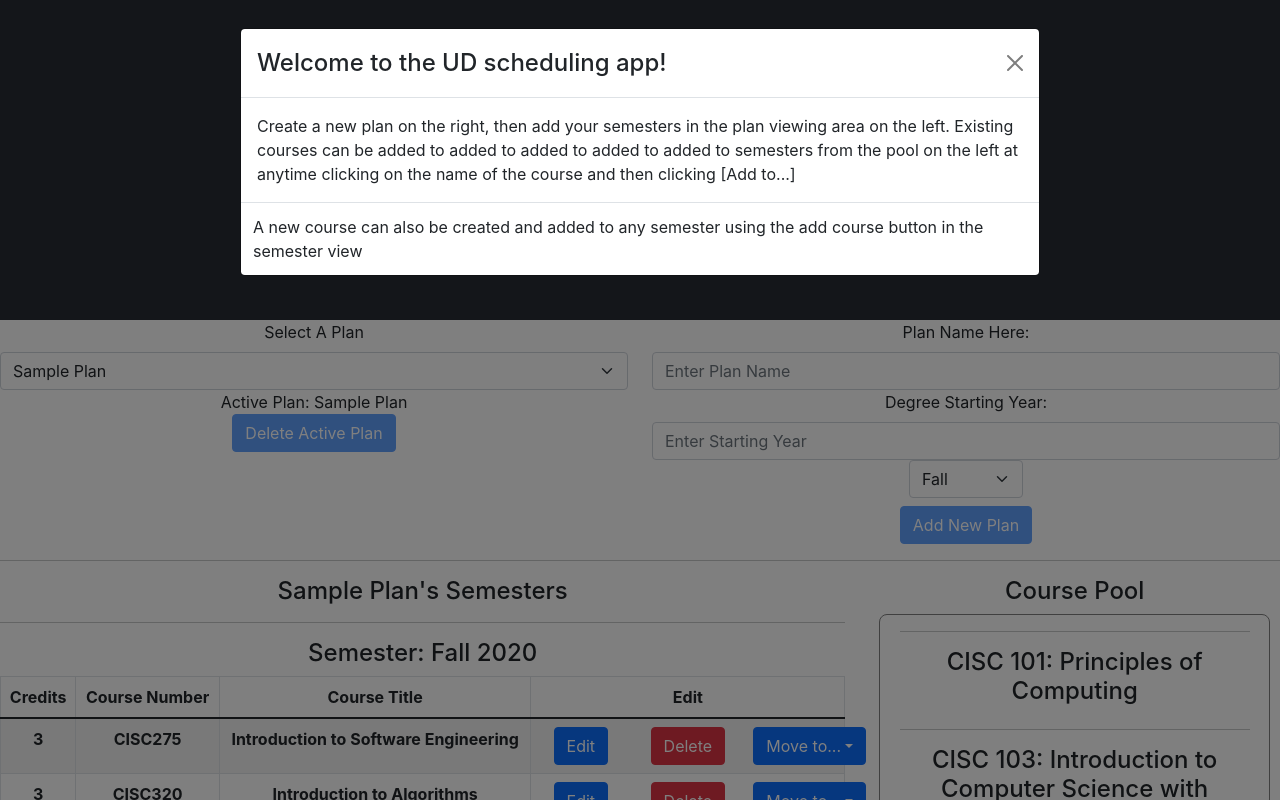
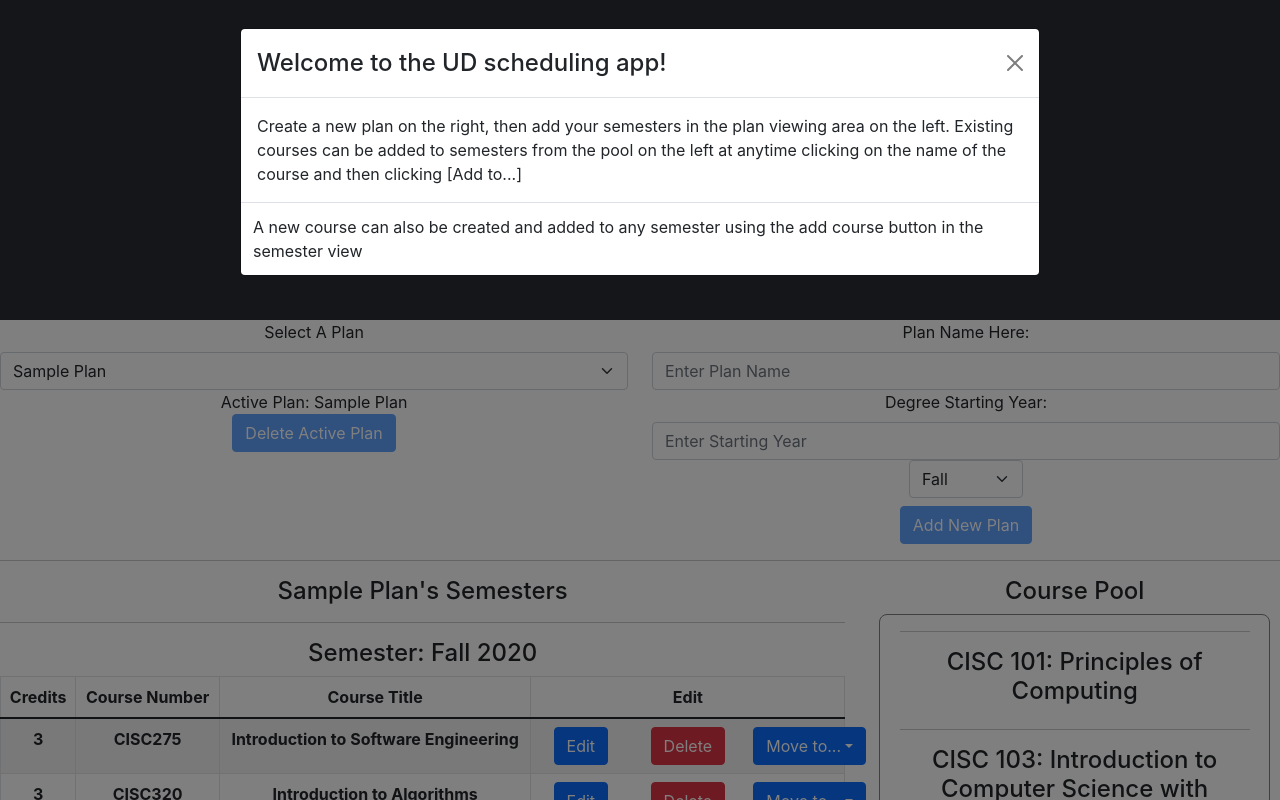
Before and after one commit to UD-CISC275-S22/cis-scheduler-team-2, a React (Create React App) app: page / in a window 1280 px wide. Shown: the top 800 px of the page. Built offline with nearby package versions, Linux system fonts and the light colour scheme.

Commit message:
Welcome message finalized

```diff
--- a/src/components/WelcomeMessage.tsx
+++ b/src/components/WelcomeMessage.tsx
@@ -19,9 +19,8 @@ export function WelcomeMessage({
             <Modal.Body>
                 Create a new plan on the right, then add your semesters in the
                 plan viewing area on the left. Existing courses can be added to
-                added to added to added to added to semesters from the pool on
-                the left at anytime clicking on the name of the course and then
-                clicking [Add to...]
+                semesters from the pool on the left at anytime clicking on the
+                name of the course and then clicking [Add to...]
             </Modal.Body>
             <Modal.Footer>
                 A new course can also be created and added to any semester using
```
